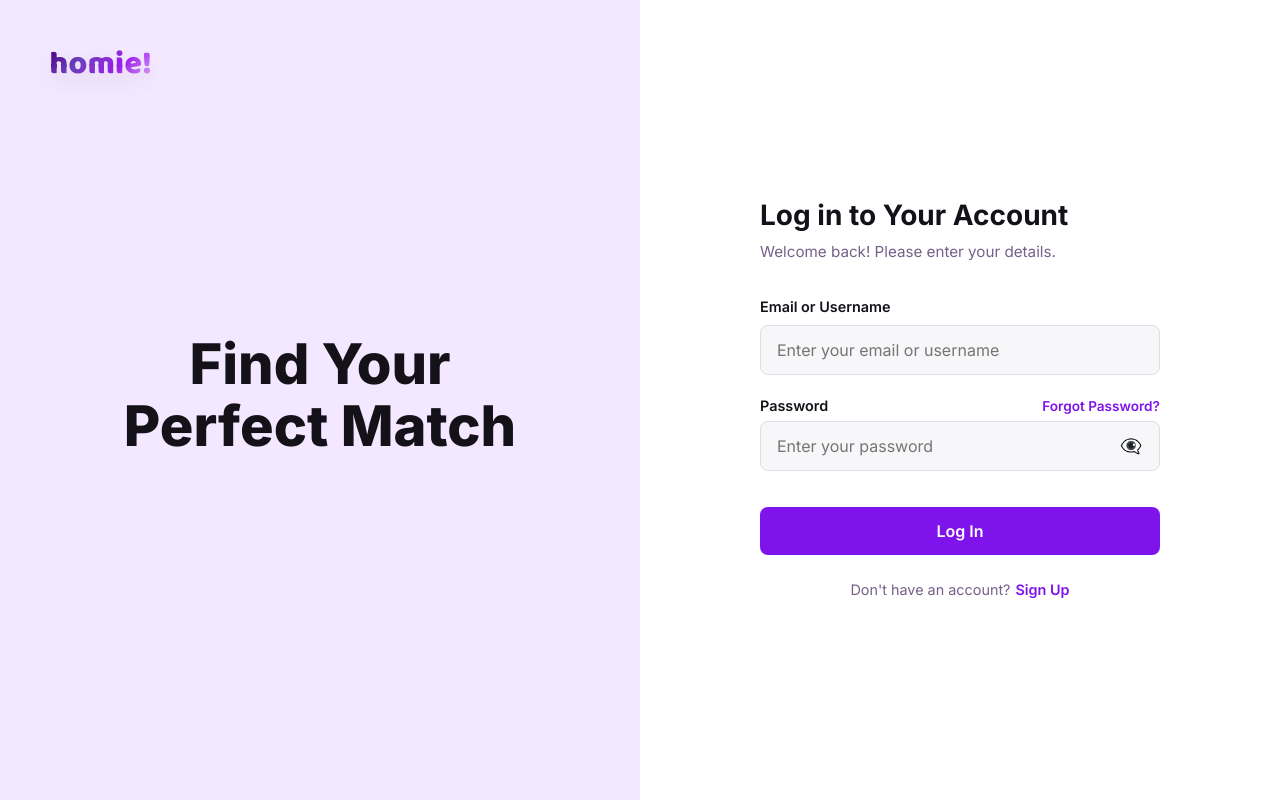
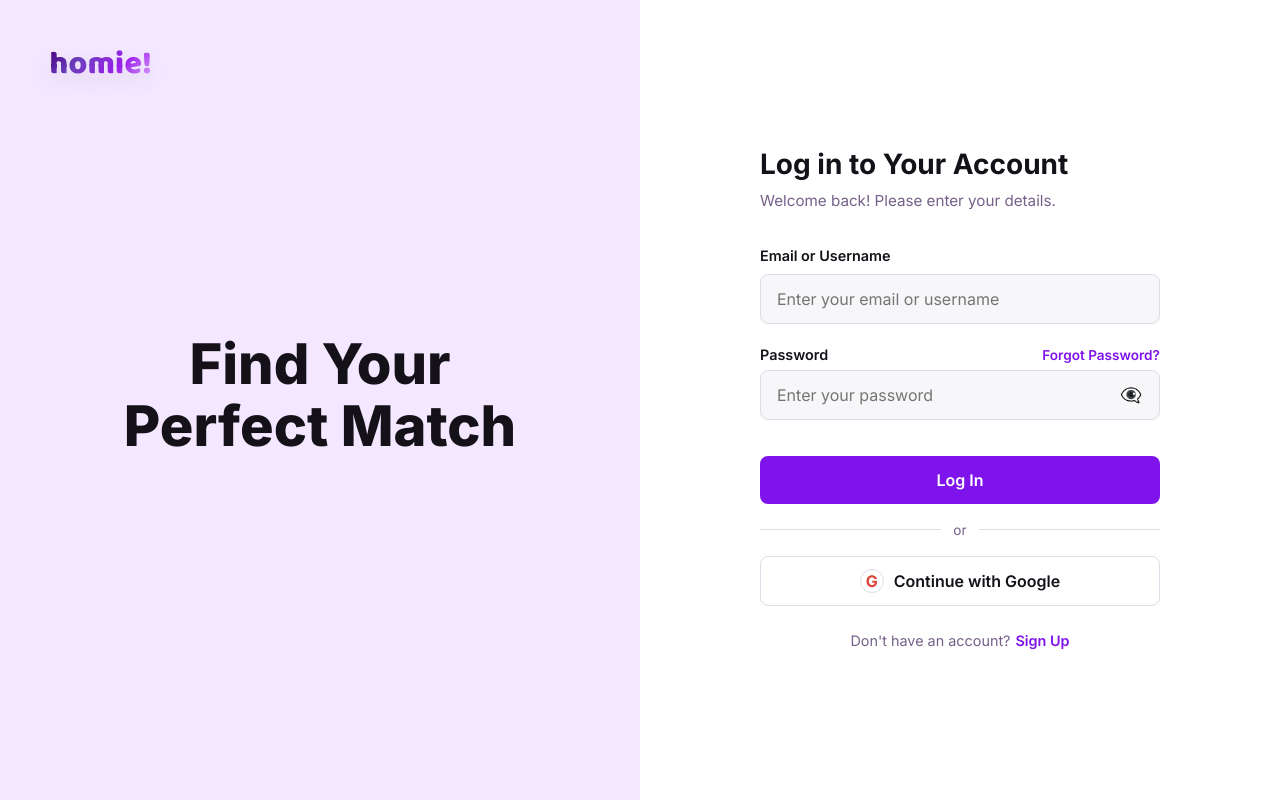
Before and after one commit to ElpiDim/homeFinder-App, a React (Create React App) app in the folder frontend/: page /login in a window 1280 px wide. Built offline with nearby package versions, Linux system fonts and the light colour scheme; no server answers.

Commit message:
Add Google continue UI on login and register forms

```diff
--- a/frontend/src/pages/Login.css
+++ b/frontend/src/pages/Login.css
@@ -164,6 +164,60 @@
   margin-left: 5px;
 }
 
+
+.auth-divider {
+  display: flex;
+  align-items: center;
+  gap: 12px;
+  margin-top: 1rem;
+  color: var(--muted);
+  font-size: 0.85rem;
+}
+
+.auth-divider::before,
+.auth-divider::after {
+  content: '';
+  flex: 1;
+  height: 1px;
+  background-color: var(--border);
+}
+
+.btn-google {
+  width: 100%;
+  background-color: var(--surface);
+  color: var(--text);
+  padding: 12px;
+  border: 1px solid var(--border);
+  border-radius: 8px;
+  font-size: 1rem;
+  font-weight: 600;
+  cursor: pointer;
+  margin-top: 1rem;
+  transition: background-color 0.2s, border-color 0.2s;
+  display: flex;
+  align-items: center;
+  justify-content: center;
+  gap: 10px;
+}
+
+.btn-google:hover {
+  background-color: var(--bg-light);
+  border-color: var(--primary);
+}
+
+.google-icon {
+  width: 24px;
+  height: 24px;
+  border-radius: 50%;
+  border: 1px solid var(--border);
+  display: inline-flex;
+  align-items: center;
+  justify-content: center;
+  font-weight: 700;
+  color: #db4437;
+  background-color: #fff;
+}
+
 /* Mobile Responsiveness */
 @media (max-width: 900px) {
   .login-hero {
--- a/frontend/src/pages/Login.js
+++ b/frontend/src/pages/Login.js
@@ -119,6 +119,15 @@ function Login() {
             <button type="submit" className="btn-login" disabled={loading}>
               {loading ? 'Logging in...' : 'Log In'}
             </button>
+
+            <div className="auth-divider">
+              <span>or</span>
+            </div>
+
+            <button type="button" className="btn-google" aria-label="Continue with Google">
+              <span className="google-icon" aria-hidden="true">G</span>
+              Continue with Google
+            </button>
           </form>
 
           {/* Footer Link */}
--- a/frontend/src/pages/Register.css
+++ b/frontend/src/pages/Register.css
@@ -150,6 +150,60 @@
   margin-left: 5px;
 }
 
+
+.auth-divider {
+  display: flex;
+  align-items: center;
+  gap: 12px;
+  margin-top: 1rem;
+  color: var(--muted);
+  font-size: 0.85rem;
+}
+
+.auth-divider::before,
+.auth-divider::after {
+  content: '';
+  flex: 1;
+  height: 1px;
+  background-color: var(--border);
+}
+
+.btn-google {
+  width: 100%;
+  background-color: var(--surface);
+  color: var(--text);
+  padding: 12px;
+  border: 1px solid var(--border);
+  border-radius: 8px;
+  font-size: 1rem;
+  font-weight: 600;
+  cursor: pointer;
+  margin-top: 1rem;
+  transition: background-color 0.2s, border-color 0.2s;
+  display: flex;
+  align-items: center;
+  justify-content: center;
+  gap: 10px;
+}
+
+.btn-google:hover {
+  background-color: var(--bg-light);
+  border-color: var(--primary);
+}
+
+.google-icon {
+  width: 24px;
+  height: 24px;
+  border-radius: 50%;
+  border: 1px solid var(--border);
+  display: inline-flex;
+  align-items: center;
+  justify-content: center;
+  font-weight: 700;
+  color: #db4437;
+  background-color: #fff;
+}
+
 /* Mobile Responsiveness */
 @media (max-width: 900px) {
   .register-hero {
--- a/frontend/src/pages/Register.js
+++ b/frontend/src/pages/Register.js
@@ -127,6 +127,15 @@ function Register() {
             <button type="submit" className="btn-register" disabled={loading}>
               {loading ? 'Creating Account...' : 'Create Account'}
             </button>
+
+            <div className="auth-divider">
+              <span>or</span>
+            </div>
+
+            <button type="button" className="btn-google" aria-label="Continue with Google">
+              <span className="google-icon" aria-hidden="true">G</span>
+              Continue with Google
+            </button>
           </form>
 
           {/* Footer Link */}
```
